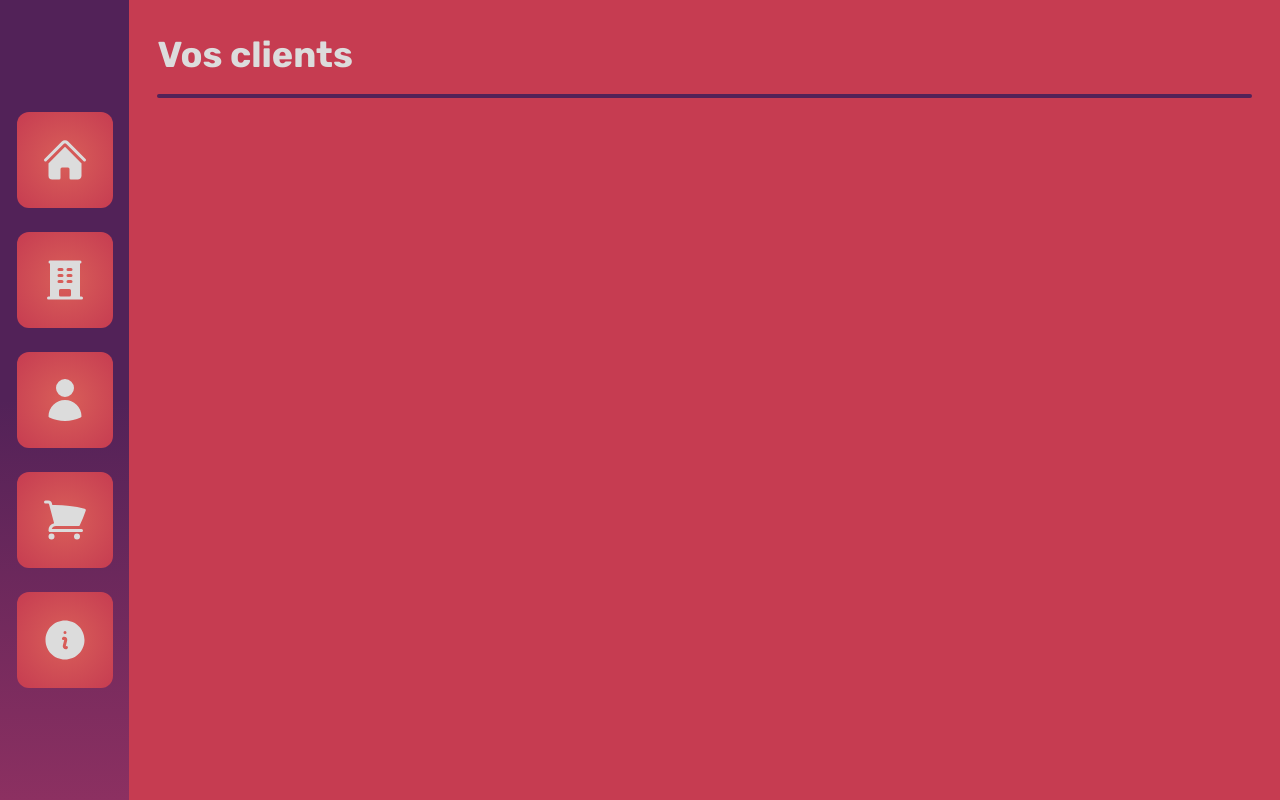
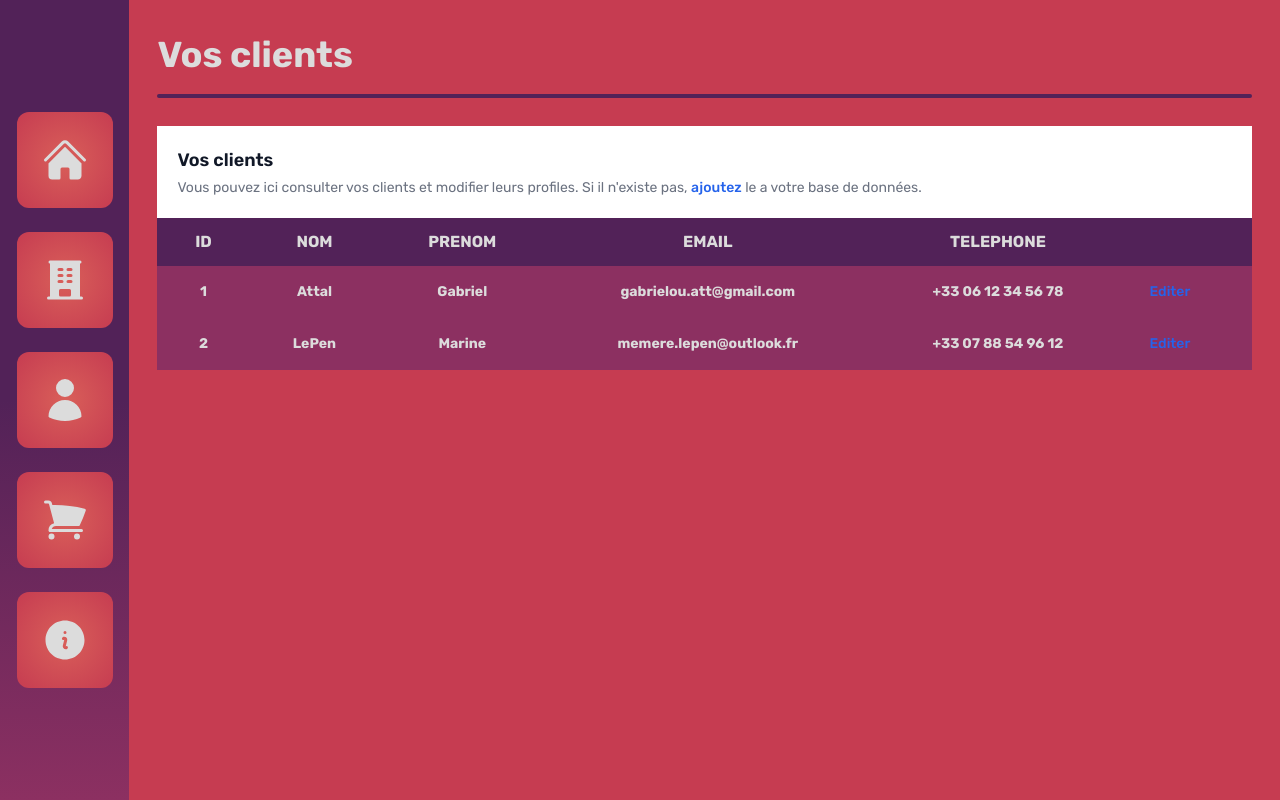
Before and after one commit to fr-timothe/KaraManager, a Flask app: page /clients in a window 1280 px wide. Run offline with Flask 3, Linux system fonts and the light colour scheme; some libraries are stand-ins or nearby versions.

Commit message:
feat: :sparkles: Amélioration du gestionnaire de base de données avec ajout de la méthode get_attrubutes et mise à jour des requêtes pour les clients. Mise à jour des templates pour afficher les attributs des clients.

```diff
--- a/database_manager.py
+++ b/database_manager.py
@@ -2,11 +2,11 @@ import sqlite3
 
 class DatabaseManager:
     def __init__(self):
-        self.connexion = sqlite3.connect("lycee.sqlite3")
+        self.connexion = sqlite3.connect("lycee.sqlite3", check_same_thread=False)
         self.curseur = self.connexion.cursor()
-        self.create_tables()
+        self.setup()
 
-    def create_tables(self):
+    def setup(self):
         self.curseur.execute("""
         CREATE TABLE IF NOT EXISTS clients (
             id INTEGER PRIMARY KEY AUTOINCREMENT,
@@ -37,6 +37,9 @@ class DatabaseManager:
         """)
         self.connexion.commit()
 
+    def get_attrubutes(self, table):
+        return self.curseur.execute(f"PRAGMA table_info({table})").fetchall()
+
     def arbitrary_query(self, query):
         self.curseur.execute(query)
         self.connexion.commit()
@@ -46,9 +49,11 @@ class DatabaseManager:
         self.connexion.commit()
 
     def get_clients(self):
-        self.curseur.execute("SELECT * FROM clients")
-        return self.curseur.fetchall()
+        return self.curseur.execute("SELECT * FROM clients").fetchall()
 
     def get_client(self, id):
-        self.curseur.execute(f"SELECT * FROM clients WHERE id={id}")
-        return self.curseur.fetchone()
+        return self.curseur.execute(f"SELECT * FROM clients WHERE id={id}").fetchall()
+
+db = DatabaseManager()
+print(db.get_attrubutes("clients"))
+print(db.get_clients())
--- a/main.py
+++ b/main.py
@@ -2,6 +2,7 @@ from flask import Flask, render_template
 from database_manager import DatabaseManager
 
 app = Flask(__name__)
+db_manager = DatabaseManager()
 en_salle=10
 total_argent=3350
 
@@ -15,7 +16,7 @@ def rooms():
 
 @app.route('/clients')
 def clients():
-    return render_template('clients.html')
+    return render_template('clients.html', attributes=db_manager.get_attrubutes("clients"), clients=db_manager.get_clients())
 
 @app.route('/orders')
 def orders():
@@ -26,6 +27,4 @@ def infos():
     return render_template('infos.html')
 
 if __name__ == '__main__':
-    # app.run(debug=True)
-    db_manager = DatabaseManager()
-    print(db_manager.get_client(1))
+    app.run(debug=True)
--- a/templates/clients.html
+++ b/templates/clients.html
@@ -4,7 +4,41 @@
 <section class="h-full w-full bg-[--palette-3] flex flex-col">
   <div class="w-full p-7 flex flex-col space-y-3">
     <span class="great-title">Vos clients</span>
-    <div class="w-full h-1 bg-[--palette-1] rounded-lg "></div>
+    <div class="w-full h-1 bg-[--palette-1] rounded-lg"></div>
   </div>
+<div class="h-full w-full px-7">
+    <table class="w-full">
+        <caption class="p-5 text-lg font-semibold text-left rtl:text-right text-gray-900 bg-white dark:text-white dark:bg-gray-800">
+            Vos clients
+            <p class="mt-1 text-sm font-normal text-gray-500 dark:text-gray-400">Vous pouvez ici consulter vos clients et modifier leurs profiles. Si il n'existe pas, <a href="#" class="font-medium text-blue-600 hover:underline">ajoutez</a> le a votre base de données.</p>
+        </caption>
+        <thead class="text-base base-text uppercase bg-[--palette-1] text-[--white-color]">
+            <tr>
+              {% for attribut in attributes %}
+                <th scope="col" class="px-6 py-3">
+                    <span>{{ attribut[1] }}</span>
+                </th>
+              {% endfor %}
+                <th scope="col" class="px-6 py-3">
+                    <span class="sr-only">Editer</span>
+                </th>
+            </tr>
+        </thead>
+        <tbody class="text-sm">
+          {% for client in clients %}
+          <tr class="bg-[--palette-2] border-b text-[--white-color]">
+            {% for attribut in client %}
+              <th scope="row" class="px-6 py-4">
+                  <span>{{ attribut }}</span>
+              </th>
+            {% endfor %}
+            <td class="px-6 py-4">
+              <a href="#" class="font-medium text-blue-600 hover:underline">Editer</a>
+            </td>
+          </tr>
+          {% endfor %}
+        </tbody>
+    </table>
+</div>
 </section>
 {% endblock %}
--- a/templates/rooms.html
+++ b/templates/rooms.html
@@ -6,7 +6,7 @@
     <span class="great-title">Vos salles</span>
     <div class="w-full h-1 bg-[--palette-1] rounded-lg "></div>
   </div>
-  <div class="w-full h-full flex flex-row flex-wrap content-start justify-center gap-12 px-7 overflow-auto">
+  <div class="w-full h-full flex flex-row flex-wrap content-start justify-center gap-12 px-7 overflow-x-auto">
     <a href="#" class="flex flex-col justify-center items-center w-[500px] h-[250px] rounded-3xl background-imaged" style="background-image: url(https://images.unsplash.com/photo-1581182861167-7f28e1141396);">
         <span class="base-text text-[--palette-1] text-5xl">Salle: Kpop</span>
         <span class="base-text text-[--palette-1] text-2xl">ID: 1</span>
```
